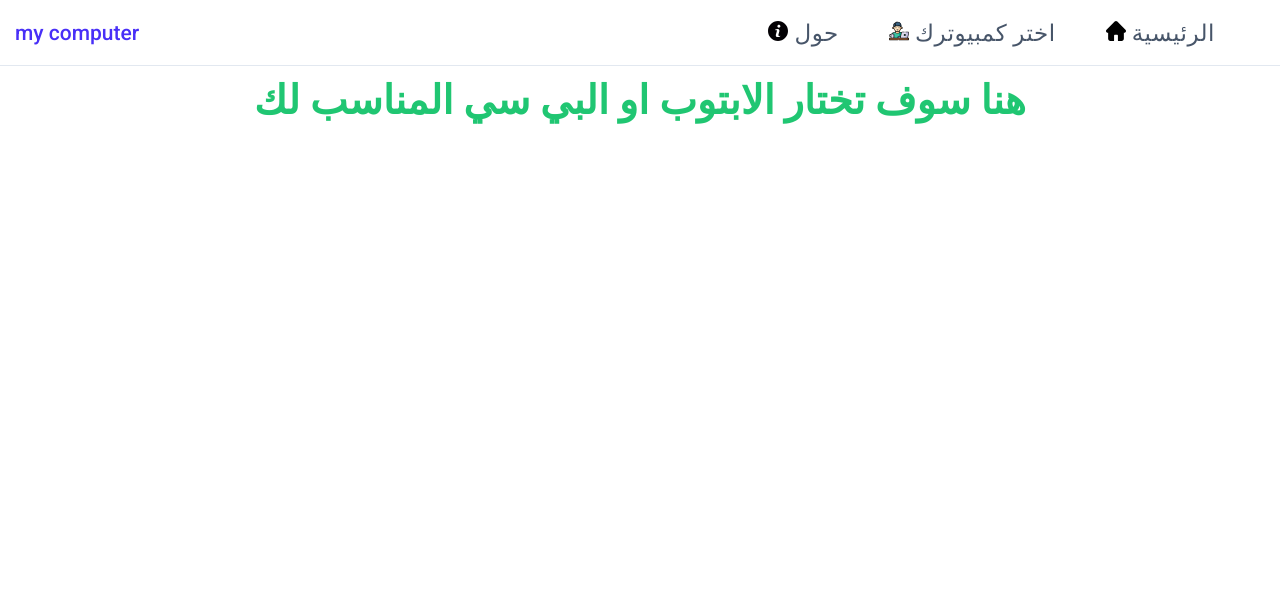
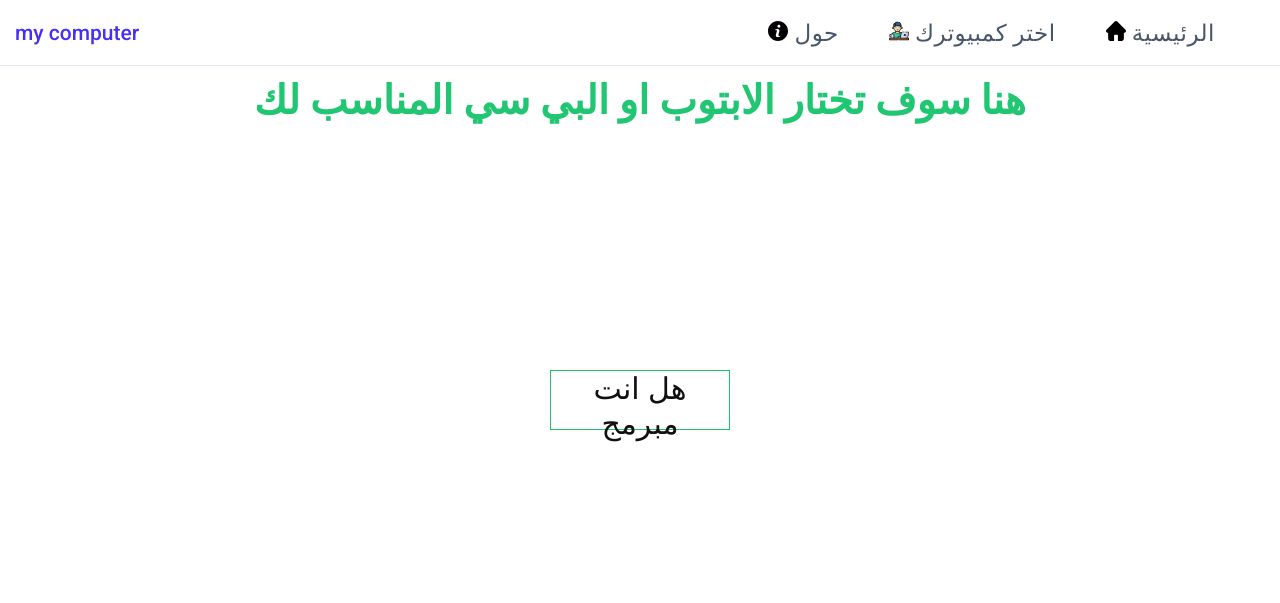
Before and after one commit to Project1210/Project1210.github.io, a plain HTML site: page com.html in a window 1280 px wide. Drawn offline with Linux system fonts and the light colour scheme.

Commit message:
add button

```diff
--- a/com.html
+++ b/com.html
@@ -37,7 +37,18 @@
 
    <h1 class="hello">هنا سوف تختار الابتوب او البي سي المناسب لك</h1>
 
-
+   <div class="container">
+    <div class="center">
+      <button class="btn">
+        <svg width="180px" height="60px" viewBox="0 0 180 60" class="border">
+          <polyline points="179,1 179,59 1,59 1,1 179,1" class="bg-line" />
+          <polyline points="179,1 179,59 1,59 1,1 179,1" class="hl-line" />
+        </svg>
+        <a class="button" href="">هل انت مبرمج</a>
+      </button>
+    </div>
+    </div>
+  </div>
 
 
 
--- a/css/com.css
+++ b/css/com.css
@@ -215,4 +215,62 @@ li i {
   color: #20C672;
 }
 
-/* you can toggle the media screen view accordingly by changing the (max-width: px) to your convenience */
+.container {
+  width: 400px;
+  height: 400px;
+  position: absolute;
+  left: 50%;
+  top: 50%;
+  transform: translate(-50%, -50%);
+  display: flex;
+  justify-content: center;
+  align-items: center;
+}
+
+.center {
+  width: 180px;
+  height: 60px;
+  position: absolute;
+}
+
+.btn {
+  width: 180px;
+  height: 60px;
+  cursor: pointer;
+  background: transparent;
+  border: 1px solid #20C668;
+  outline: none;
+  transition: 1s ease-in-out;
+}
+
+svg {
+  position: absolute;
+  left: 0;
+  top: 0;
+  fill: none;
+  stroke: #101010;
+  stroke-dasharray: 150 480;
+  stroke-dashoffset: 150;
+  transition: 1s ease-in-out;
+}
+
+.btn:hover {
+  transition: 1s ease-in-out;
+  background: #20C668;
+}
+
+.btn:hover svg {
+  stroke-dashoffset: -480;
+}
+
+.btn span {
+  color: black;
+  font-size: 18px;
+  font-weight: 100;
+}
+
+.button{
+  font-size: 30px;
+  text-decoration: none;
+  color: #101010;
+}
```
